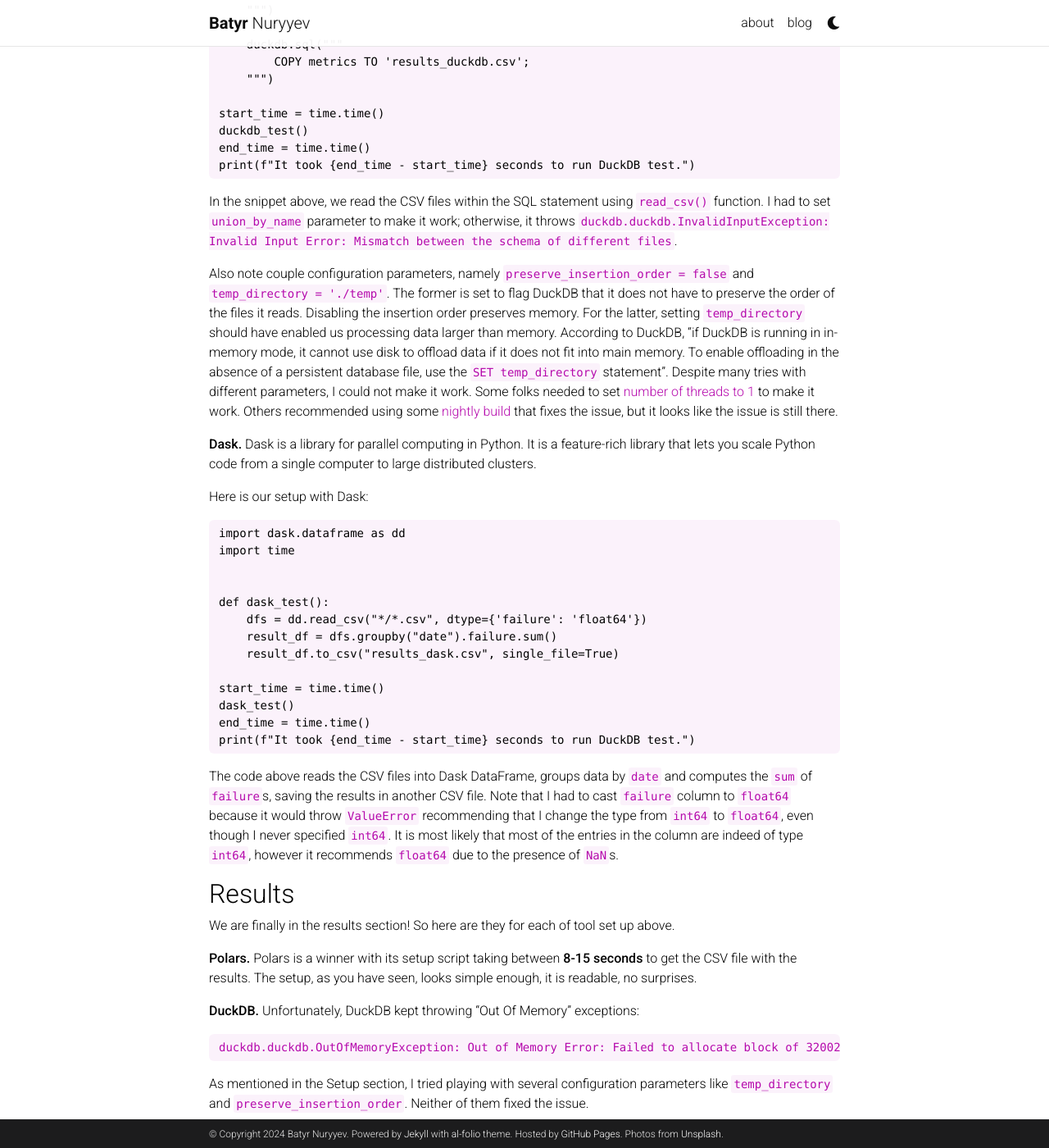
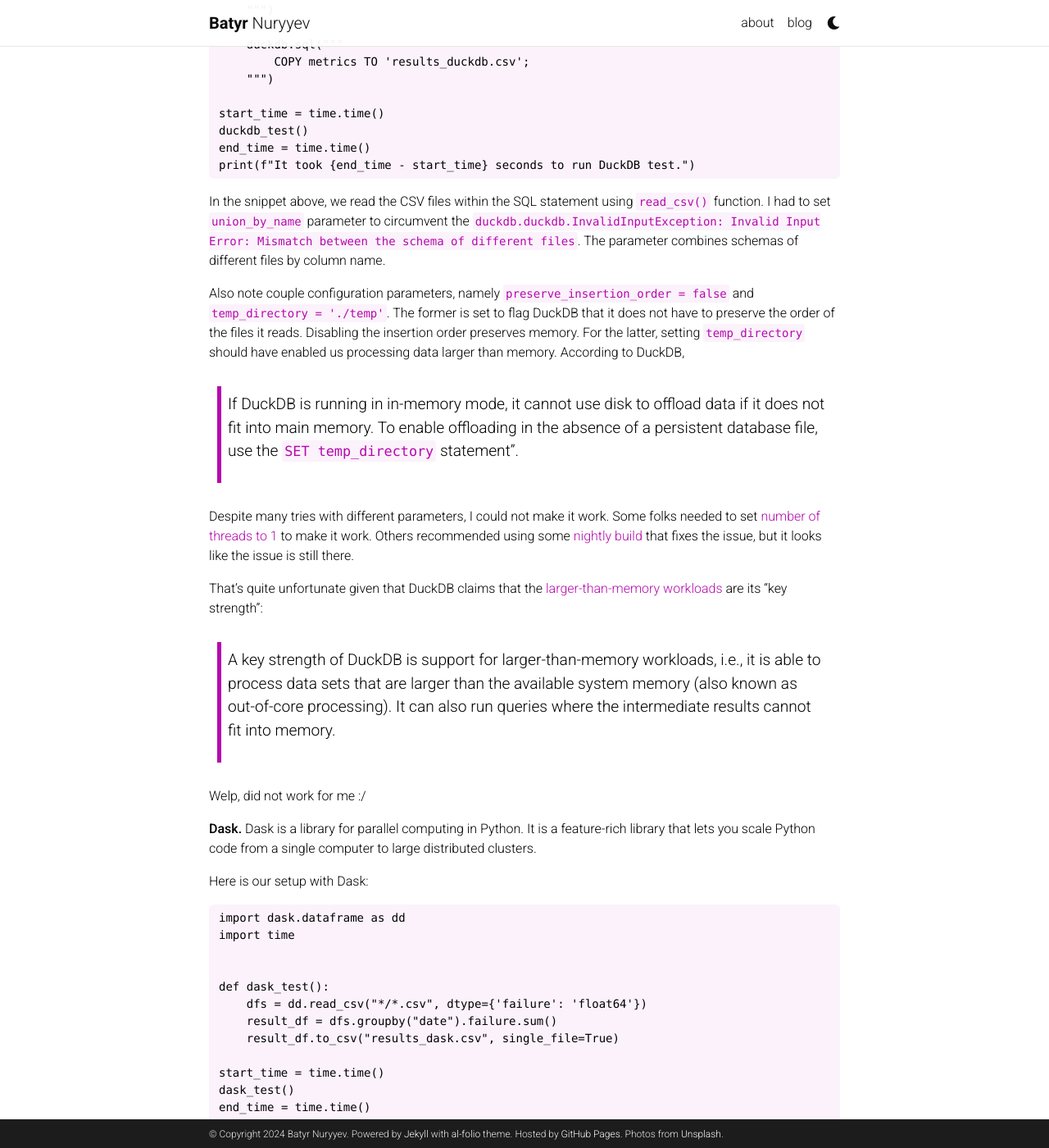
Before and after one commit to oneturkmen/oneturkmen.github.io, a Jekyll site: the page built from _posts/2024-03-16-data-analysis-with-less-memory.md, in a window 1280 px wide and 1400 px high, scrolled down 2339 px. Shown: the whole window at 82% size. Built offline with Jekyll 4.4.1, drawn with Linux system fonts in a browser that asks for light colours; a style sheet for code colours, icons or effects is not loaded; some of the changed text lies outside the part shown.

Commit message:
Address feedback

````diff
--- a/_posts/2024-03-16-data-analysis-with-less-memory.md
+++ b/_posts/2024-03-16-data-analysis-with-less-memory.md
@@ -113,14 +113,24 @@ print(f"It took {end_time - start_time} seconds to run DuckDB test.")
 ```
 
 In the snippet above, we read the CSV files within the SQL statement using `read_csv()` function. I had to set `union_by_name`
-parameter to make it work; otherwise, it throws `duckdb.duckdb.InvalidInputException: Invalid Input Error: Mismatch between the schema of different files`.
+parameter to circumvent the `duckdb.duckdb.InvalidInputException: Invalid Input Error: Mismatch between the schema of different files`. The parameter combines schemas of different files by column name.
 
 Also note couple configuration parameters, namely `preserve_insertion_order = false` and `temp_directory = './temp'`.
 The former is set to flag DuckDB that it does not have to preserve the order of the files it reads. Disabling
 the insertion order preserves memory. For the latter, setting `temp_directory` should have enabled us processing
-data larger than memory. According to DuckDB, "if DuckDB is running in in-memory mode, it cannot use disk to offload data if it does not fit into main memory. To enable offloading in the absence of a persistent database file, use the `SET temp_directory` statement". Despite many tries with different parameters, I could not make it work. Some folks
+data larger than memory. According to DuckDB,
+
+> If DuckDB is running in in-memory mode, it cannot use disk to offload data if it does not fit into main memory. To enable offloading in the absence of a persistent database file, use the `SET temp_directory` statement".
+
+Despite many tries with different parameters, I could not make it work. Some folks
 needed to set [number of threads to 1](https://github.com/duckdb/duckdb/issues/11054) to make it work. Others
 recommended using some [nightly build](https://github.com/duckdb/duckdb/issues/11054#issuecomment-1985758719) that fixes the issue, but it looks like the issue is still there.
+
+That's quite unfortunate given that DuckDB claims that the [larger-than-memory workloads](https://duckdb.org/docs/guides/performance/how_to_tune_workloads.html#larger-than-memory-workloads-out-of-core-processing) are its "key strength":
+
+> A key strength of DuckDB is support for larger-than-memory workloads, i.e., it is able to process data sets that are larger than the available system memory (also known as out-of-core processing). It can also run queries where the intermediate results cannot fit into memory.
+
+Welp, did not work for me :/
 
 **Dask.** Dask is a library for parallel computing in Python. It is a feature-rich library that lets you scale Python code from a single computer to large distributed clusters.
 
@@ -152,6 +162,11 @@ that most of the entries in the column are indeed of type `int64`, however it re
 
 We are finally in the results section! So here are they for each of tool set up above.
 
+
+| Polars  | DuckDB | Dask |
+| ------------- | ---- | ---- |
+| 8-15 seconds  | OOM  | 170-185 seconds |
+
 **Polars.** Polars is a winner with its setup script taking between **8-15 seconds** to get the CSV file with the results.
 The setup, as you have seen, looks simple enough, it is readable, no surprises.
 
@@ -172,3 +187,5 @@ So here we have the results for the three tools. Polars is a clear winner here,
 results for one specific test which is about performing data analysis on data that is larger than memory. I am sure
 DuckDB is as performant as Polars, although I could not get the out-of-memory issue resolved. Dask is in between, likely a choice better for distributed computing environments rather
 than a single computer case.
+
+The source code is open source and available here:
````
